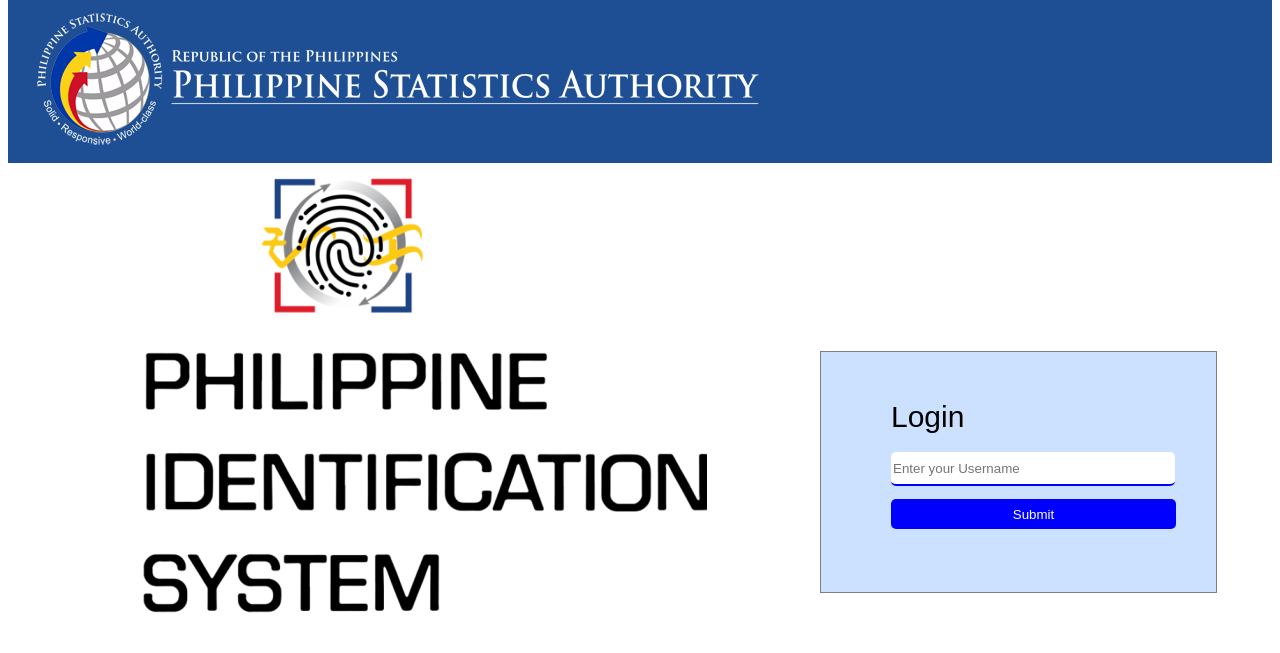
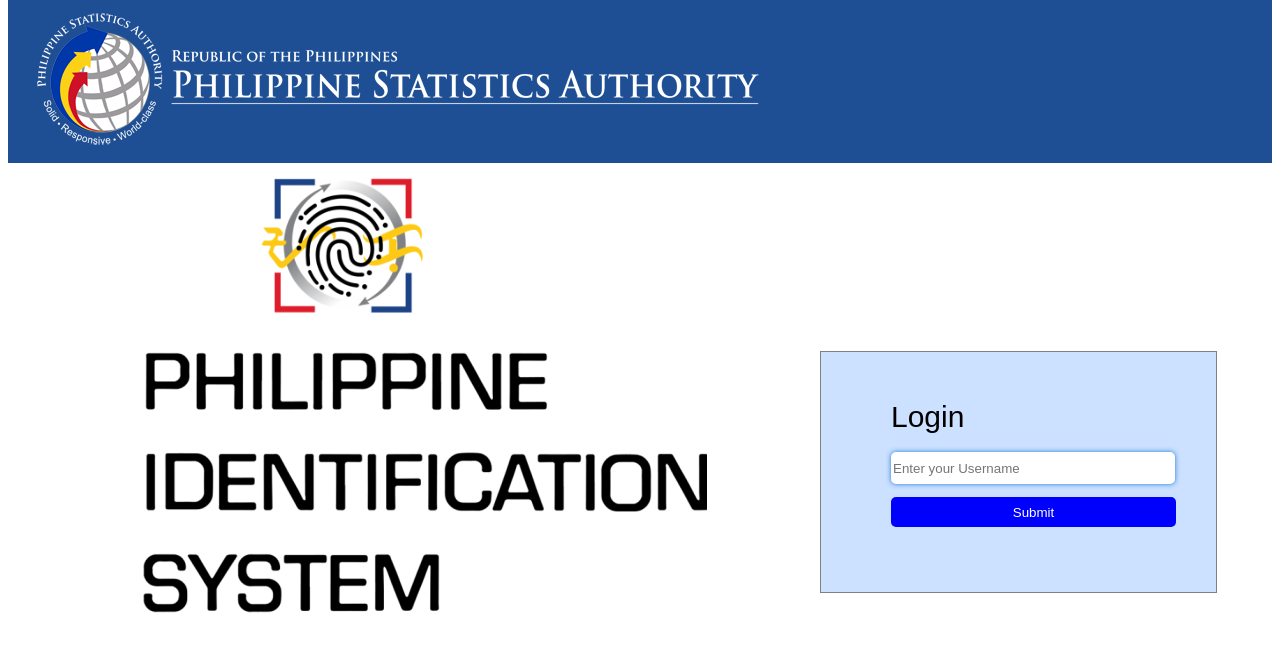
Before and after one commit to DLMRSNG/philsys_clone, a plain HTML site: page index.html in a window 1280 px wide. Drawn offline with Linux system fonts and the light colour scheme.

Commit message:
Update st.css

```diff
--- a/st.css
+++ b/st.css
@@ -43,19 +43,14 @@
 }
 
 #tbox {
-	border-top: none;
-	border-bottom: 2px solid blue;
-	border-left: none;
-	border-right: none;
+	border: none;
 	border-radius: 5px;
 	margin-left: 70px;
 	width: 280px;
 	height: 30px;
+	box-shadow: 0 0 5px rgba(2, 111, 206, 0.9);
 }
 
-#tbox:hover {
-	border: 1px solid blue;
-}
 #btn {
 	margin-top: 13px;
 	margin-left: 70px;
```
